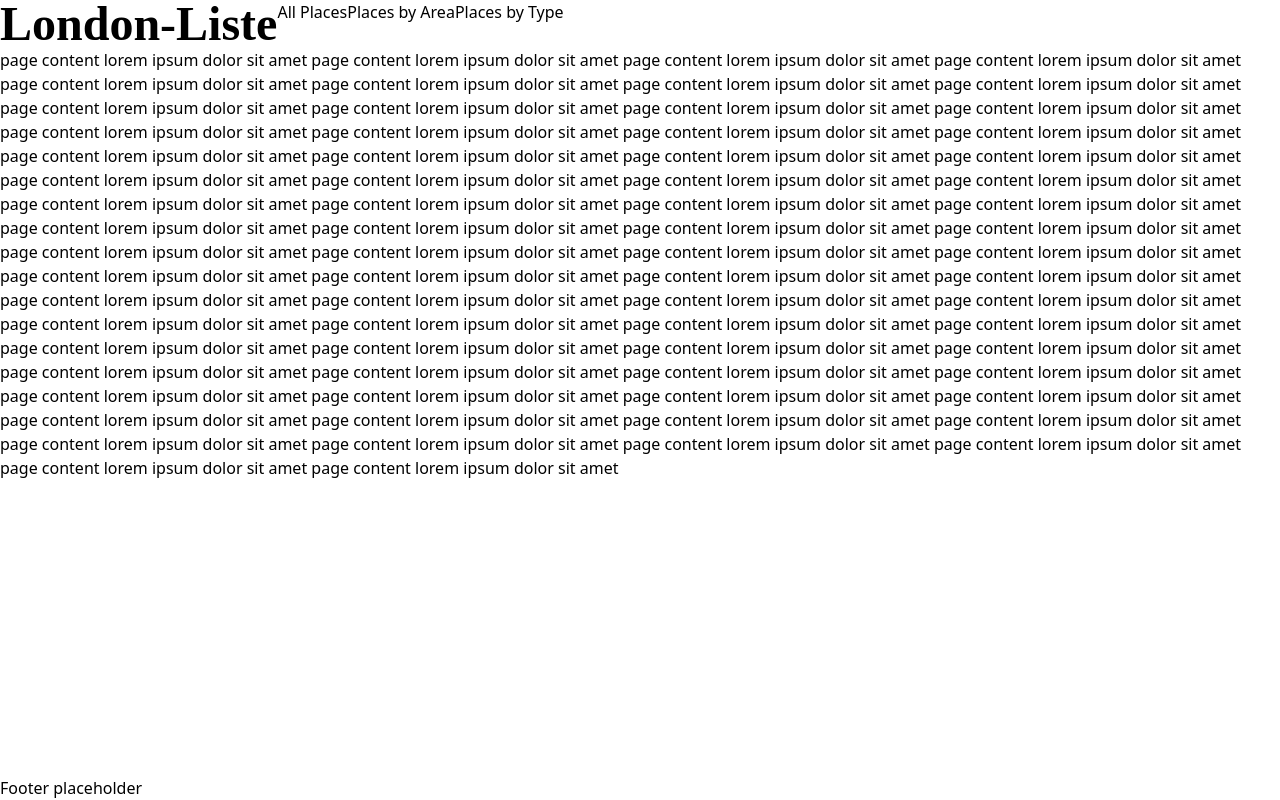
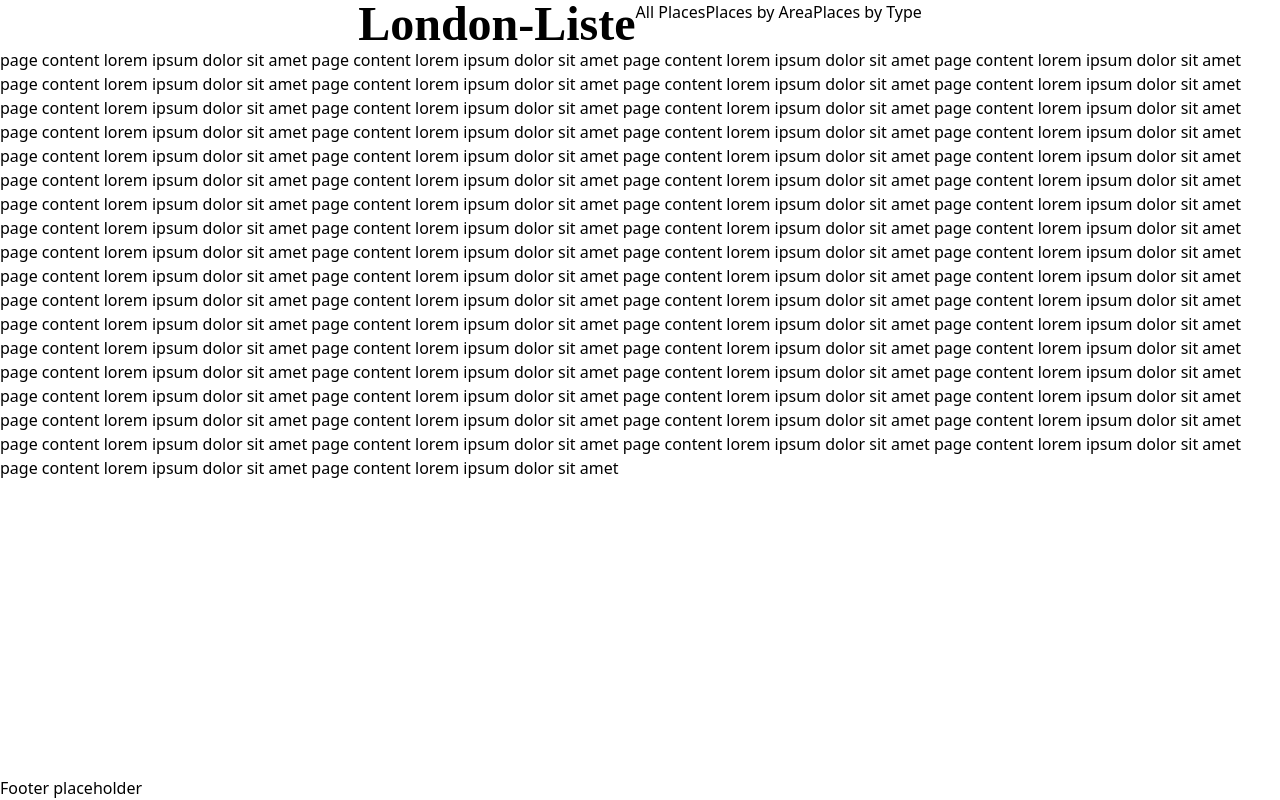
Before and after one commit to a1v0/london-liste, a Next.js app: page / in a window 1280 px wide. Built offline with nearby package versions, Linux system fonts and the light colour scheme; a web font is replaced by a local one.

Commit message:
Set gutter width in `Header`

```diff
--- a/app/Header.jsx
+++ b/app/Header.jsx
@@ -3,7 +3,7 @@ import Nav from "./Nav";
 
 export default function Header() {
 	return (
-		<header className="flex">
+		<header className="flex clear-gutters">
 			<Logo />
 			<Nav />
 		</header>
```
